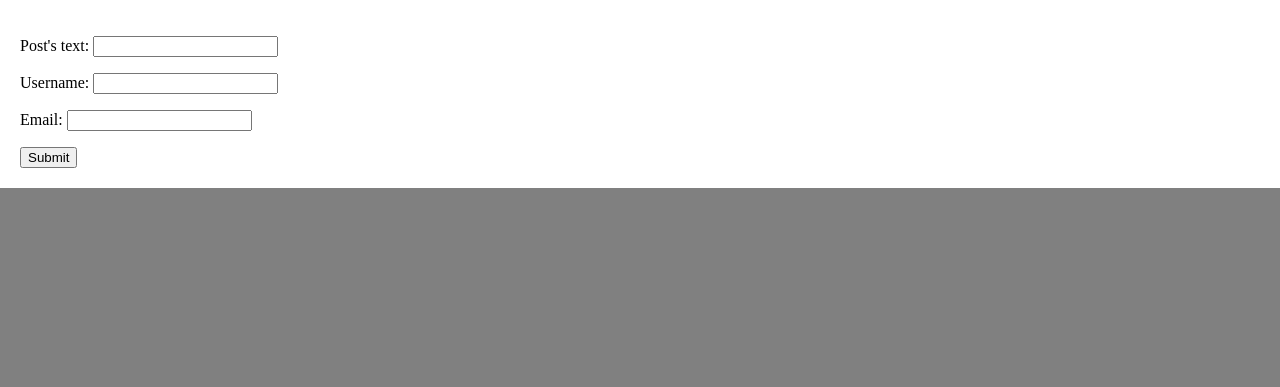
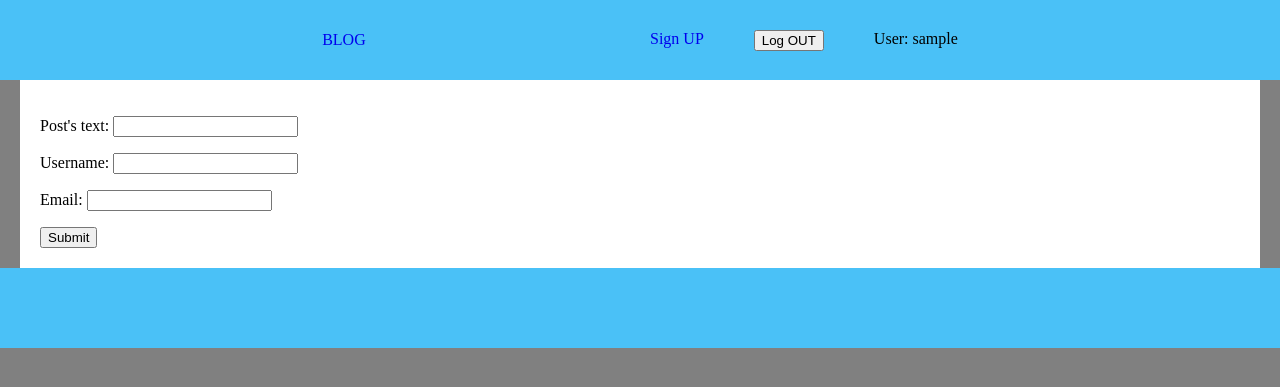
Before and after one commit to AntonSkyrda/posts-and-comments, a Django app: page /create_posts/ in a window 1280 px wide. Shown: the top 387 px of the page. Run offline with Django 5.2, Linux system fonts and the light colour scheme; the visitor is signed in with stand-in values (Sample User, id 1); parts of the project's set-up code (start-up, migrations or seed data) failed here and were passed over.

Commit message:
add footer and header and chenge main html files and styles

```diff
--- a/static/css/styles.css
+++ b/static/css/styles.css
@@ -3,9 +3,15 @@ body {
     background-color: grey;
 }
 
+* {
+    box-sizing: border-box;
+}
+
+a {
+    text-decoration: none;
+}
+
 .container {
-    /*height: 100%;*/
-    /*justify-content: center;*/
     padding: 20px;
     margin: auto;
     max-width: 1240px;
@@ -38,6 +44,24 @@ body {
     border: 1px solid black;
 }
 
+.comments-container {
+    margin: auto;
+    max-width: 1000px;
+    display: flex;
+    flex-direction: column;
+    align-items: end;
+}
+
+.comment {
+    min-width: 950px;
+    border: 1px solid black;
+}
+
+.reply {
+    min-width: 900px;
+    border: 1px solid black;
+}
+
 .text-area {
     margin: 20px;
 }
@@ -45,3 +69,43 @@ body {
 .comment-btn {
     margin: auto;
 }
+
+.filter-form {
+    text-align: center;
+}
+
+.comment-link{
+    text-align: end;
+    padding-right: 20px;
+}
+
+.header-container {
+    height: 80px;
+    background-color: #4ac1f7;
+    display: flex;
+    align-items: center;
+    justify-content: space-around;
+}
+
+.go-main {
+    padding-left: 200px;
+}
+
+.action {
+    display: flex;
+    gap: 50px;
+    list-style: none;
+    padding-right: 200px;
+}
+
+.footer-container {
+    height: 80px;
+    background-color: #4ac1f7;
+    display: flex;
+    align-items: center;
+    justify-content: space-around;
+}
+
+.logout-button {
+
+}
--- a/templates/includes/footer.html
+++ b/templates/includes/footer.html
@@ -0,0 +1,5 @@
+<footer>
+  <div class="footer-container">
+
+  </div>
+</footer>
--- a/templates/includes/header.html
+++ b/templates/includes/header.html
@@ -1,5 +1,29 @@
 <header>
-  <div class="header-container">
-
-  </div>
+  <nav class="header-container">
+    <a class="go-main" href="{% url "blog:index" %}">BLOG</a>
+    <ul class="action">
+      <li>
+        <a href="{% url "blog:user_create" %}">
+          <p>Sign UP</p>
+        </a>
+      </li>
+      {% if user.is_authenticated %}
+        <li>
+          <a href="">
+            <form action="{% url 'logout' %}" method="post">
+              {% csrf_token %}
+              <p>
+                <button type="submit" class="logout-button">Log OUT</button>
+              </p>
+            </form>
+          </a>
+        </li>
+        <li>
+          <p>User: {{ user.get_username }}</p>
+        </li>
+      {% else %}
+        <li><a href="{% url 'login' %}?next={{ request.path }}">Log IN</a></li>
+      {% endif %}
+    </ul>
+  </nav>
 </header>
```
Also changed, not shown: templates/blog/index.html (+33 -13 lines), templates/base.html (line endings or trailing spaces).
